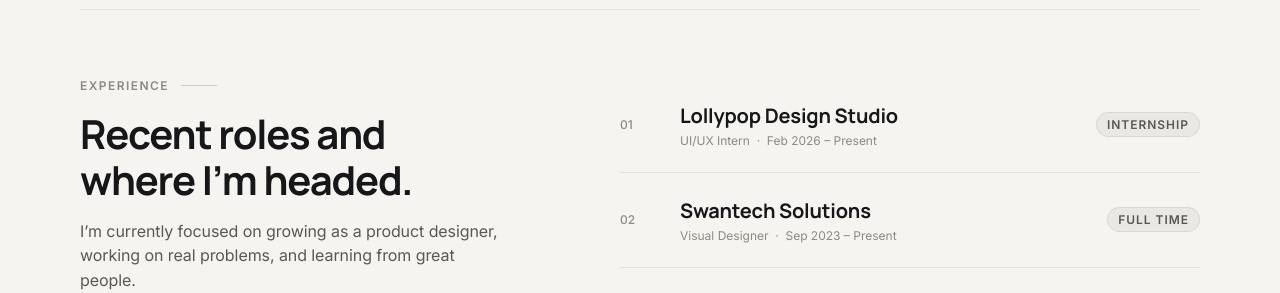
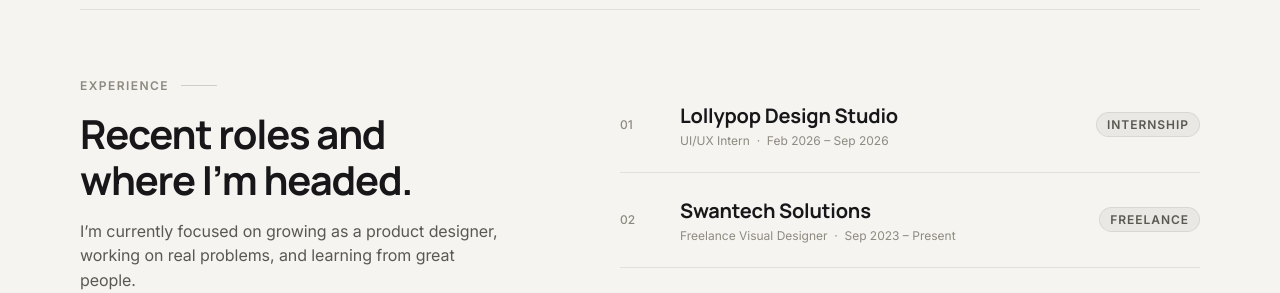
Before and after one commit to Nithin-16/portfolio-v2, a React (Vite) app: page / in a window 1280 px wide. Shown: the part 2180-2473 px from the top of the page. Built offline with nearby package versions, Linux system fonts and the light colour scheme.

Commit message:
fix(experience): update Lollypop end date to Sep 2026 and Swantech role to Freelance Visual Designer

```diff
--- a/src/App.jsx
+++ b/src/App.jsx
@@ -704,7 +704,7 @@
                   <span className="exp-num">01</span>
                   <div className="exp-main-col">
                     <h3 className="exp-company-name">Lollypop Design Studio</h3>
-                    <p className="exp-role-date">UI/UX Intern &nbsp;·&nbsp; Feb 2026 – Present</p>
+                    <p className="exp-role-date">UI/UX Intern &nbsp;·&nbsp; Feb 2026 – Sep 2026</p>
                   </div>
                   <span className="exp-type-badge">INTERNSHIP</span>
                 </div>
@@ -713,9 +713,9 @@
                   <span className="exp-num">02</span>
                   <div className="exp-main-col">
                     <h3 className="exp-company-name">Swantech Solutions</h3>
-                    <p className="exp-role-date">Visual Designer &nbsp;·&nbsp; Sep 2023 – Present</p>
+                    <p className="exp-role-date">Freelance Visual Designer &nbsp;·&nbsp; Sep 2023 – Present</p>
                   </div>
-                  <span className="exp-type-badge">FULL TIME</span>
+                  <span className="exp-type-badge">FREELANCE</span>
                 </div>
 
                 <div className="exp-row">
```
